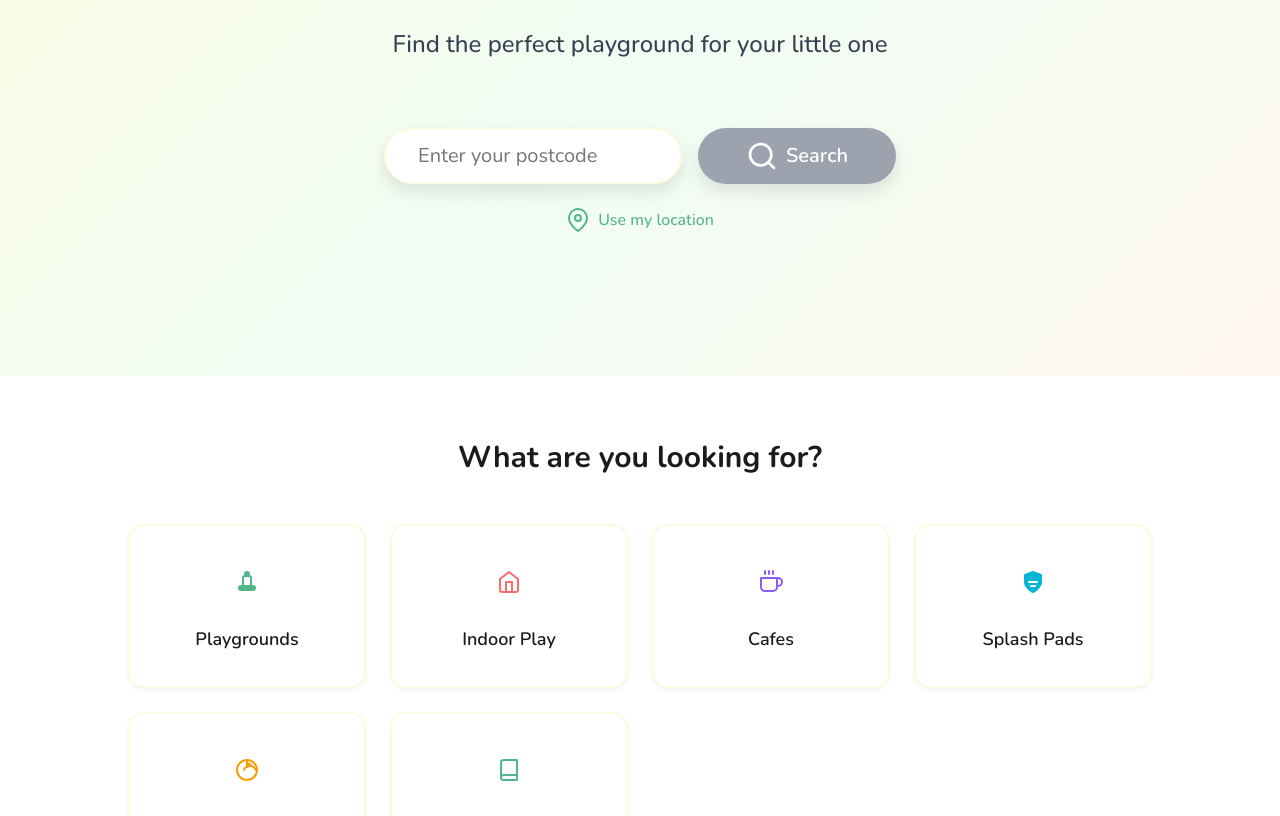
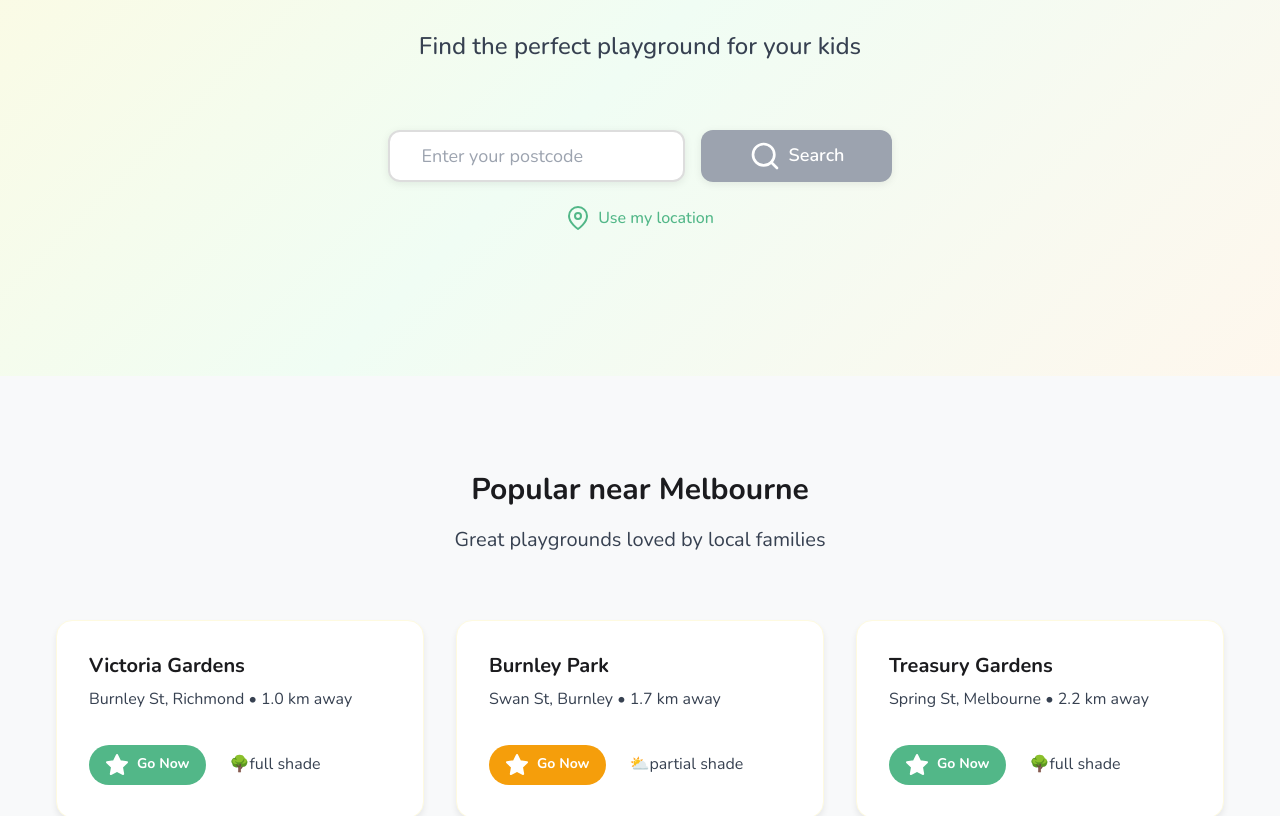
Before and after one commit to liubosdzl33/littlego-au, a Next.js app: page / in a window 1280 px wide. Shown: the part 328-1144 px from the top of the page. Built offline with nearby package versions, Linux system fonts and the light colour scheme.

Commit message:
UX: Fix images, search bar, broken links, simplify cards

```diff
--- a/src/app/page.tsx
+++ b/src/app/page.tsx
@@ -17,53 +17,6 @@ const LocationIcon = () => (
   <svg className="icon" viewBox="0 0 24 24">
     <path d="M21 10c0 7-9 13-9 13s-9-6-9-13a9 9 0 0 1 18 0z"/>
     <circle cx="12" cy="10" r="3"/>
-  </svg>
-);
-
-const PlaygroundIcon = () => (
-  <svg className="icon" viewBox="0 0 24 24">
-    <rect x="4" y="16" width="16" height="4" rx="2" fill="currentColor"/>
-    <path d="M8 16V8a2 2 0 0 1 2-2h4a2 2 0 0 1 2 2v8"/>
-    <circle cx="12" cy="4" r="2" fill="currentColor"/>
-  </svg>
-);
-
-const HomeIcon = () => (
-  <svg className="icon" viewBox="0 0 24 24">
-    <path d="M3 9l9-7 9 7v11a2 2 0 0 1-2 2H5a2 2 0 0 1-2-2z"/>
-    <polyline points="9,22 9,12 15,12 15,22"/>
-  </svg>
-);
-
-const CafeIcon = () => (
-  <svg className="icon" viewBox="0 0 24 24">
-    <path d="M18 8h1a4 4 0 0 1 0 8h-1"/>
-    <path d="M2 8h16v9a4 4 0 0 1-4 4H6a4 4 0 0 1-4-4V8z"/>
-    <line x1="6" y1="1" x2="6" y2="4"/>
-    <line x1="10" y1="1" x2="10" y2="4"/>
-    <line x1="14" y1="1" x2="14" y2="4"/>
-  </svg>
-);
-
-const WaterIcon = () => (
-  <svg className="icon" viewBox="0 0 24 24">
-    <path d="M12 22s8-4 8-10V5l-8-3-8 3v7c0 6 8 10 8 10z" fill="currentColor"/>
-    <path d="M8 12h8M10 16h4" stroke="white" strokeWidth="2"/>
-  </svg>
-);
-
-const ArtIcon = () => (
-  <svg className="icon" viewBox="0 0 24 24">
-    <path d="M9.06 11.9c.18-.98.74-1.86 1.5-2.5a6 6 0 0 1 8.48 0c.76.64 1.32 1.52 1.5 2.5"/>
-    <circle cx="12" cy="12" r="10"/>
-    <path d="M12 3v6l4-2-4-2z" fill="currentColor"/>
-  </svg>
-);
-
-const BookIcon = () => (
-  <svg className="icon" viewBox="0 0 24 24">
-    <path d="M4 19.5A2.5 2.5 0 0 1 6.5 17H20"/>
-    <path d="M6.5 2H20v20H6.5A2.5 2.5 0 0 1 4 19.5v-15A2.5 2.5 0 0 1 6.5 2z"/>
   </svg>
 );
 
@@ -103,15 +56,6 @@ export default function SearchFirstHomepage() {
     }
   };
 
-  const categories = [
-    { name: 'Playgrounds', icon: PlaygroundIcon, color: 'var(--color-green-medium)' },
-    { name: 'Indoor Play', icon: HomeIcon, color: 'var(--color-coral)' },
-    { name: 'Cafes', icon: CafeIcon, color: '#8b5cf6' },
-    { name: 'Splash Pads', icon: WaterIcon, color: '#06b6d4' },
-    { name: 'Classes', icon: ArtIcon, color: '#f59e0b' },
-    { name: 'Libraries', icon: BookIcon, color: 'var(--color-green-medium)' }
-  ];
-
   return (
     <main>
       {/* Hero Search Section */}
@@ -147,7 +91,7 @@ export default function SearchFirstHomepage() {
                 color: 'var(--color-text-medium)',
                 fontWeight: '500'
               }}>
-                Find the perfect playground for your little one
+                Find the perfect playground for your kids
               </p>
             </div>
 
@@ -168,34 +112,36 @@ export default function SearchFirstHomepage() {
                   className="form-input"
                   style={{
                     flex: 1,
-                    height: '3.5rem',
-                    fontSize: 'var(--text-lg)',
+                    height: '52px',
+                    fontSize: '18px',
+                    color: '#1b1b1e',
+                    backgroundColor: '#ffffff',
                     paddingLeft: 'var(--space-lg)',
                     paddingRight: 'var(--space-lg)',
-                    border: '2px solid var(--color-cream)',
-                    borderRadius: 'var(--radius-full)',
-                    backgroundColor: 'var(--color-white)',
-                    boxShadow: 'var(--shadow-lg)'
+                    border: '2px solid #dddddd',
+                    borderRadius: '12px',
+                    boxShadow: '0 2px 8px rgba(0,0,0,0.08)',
+                    transition: 'all 0.2s ease'
                   }}
                 />
                 <button
                   type="submit"
                   disabled={!postcode.trim()}
                   style={{
-                    height: '3.5rem',
+                    height: '52px',
                     paddingLeft: 'var(--space-xl)',
                     paddingRight: 'var(--space-xl)',
                     backgroundColor: postcode.trim() ? 'var(--color-green-medium)' : '#9ca3af',
                     color: 'var(--color-white)',
                     border: 'none',
-                    borderRadius: 'var(--radius-full)',
+                    borderRadius: '12px',
                     fontWeight: '600',
-                    fontSize: 'var(--text-lg)',
+                    fontSize: '18px',
                     cursor: postcode.trim() ? 'pointer' : 'not-allowed',
                     display: 'flex',
                     alignItems: 'center',
                     gap: 'var(--space-xs)',
-                    boxShadow: 'var(--shadow-lg)',
+                    boxShadow: '0 2px 8px rgba(0,0,0,0.08)',
                     transition: 'all 0.2s ease'
                   }}
                 >
@@ -228,64 +174,6 @@ export default function SearchFirstHomepage() {
               </button>
             </form>
 
-          </div>
-        </div>
-      </section>
-
-      {/* Quick Category Filters */}
-      <section style={{
-        padding: 'var(--space-2xl) 0',
-        backgroundColor: 'var(--color-white)'
-      }}>
-        <div className="container">
-          <h2 style={{
-            fontSize: 'var(--text-2xl)',
-            fontWeight: '700',
-            textAlign: 'center',
-            marginBottom: 'var(--space-xl)',
-            color: 'var(--color-text-dark)'
-          }}>
-            What are you looking for?
-          </h2>
-
-          <div style={{
-            display: 'grid',
-            gridTemplateColumns: 'repeat(auto-fit, minmax(200px, 1fr))',
-            gap: 'var(--space-md)',
-            maxWidth: '64rem',
-            margin: '0 auto'
-          }}>
-            {categories.map((category) => (
-              <Link
-                key={category.name}
-                href={`/search?category=${category.name.toLowerCase().replace(' ', '_')}`}
-                style={{
-                  display: 'flex',
-                  flexDirection: 'column',
-                  alignItems: 'center',
-                  gap: 'var(--space-sm)',
-                  padding: 'var(--space-lg)',
-                  backgroundColor: 'var(--color-white)',
-                  border: '2px solid var(--color-cream)',
-                  borderRadius: 'var(--radius-lg)',
-                  textDecoration: 'none',
-                  transition: 'all 0.2s ease',
-                  boxShadow: 'var(--shadow-sm)'
-                }}
-                className="category-pill"
-              >
-                <div style={{ color: category.color, fontSize: '2rem' }}>
-                  <category.icon />
-                </div>
-                <span style={{
-                  fontWeight: '600',
-                  color: 'var(--color-text-dark)',
-                  fontSize: 'var(--text-base)'
-                }}>
-                  {category.name}
-                </span>
-              </Link>
-            ))}
           </div>
         </div>
       </section>
@@ -408,6 +296,18 @@ export default function SearchFirstHomepage() {
           </div>
         </section>
       )}
+
+      {/* Search Input Focus Styling */}
+      <style jsx>{`
+        input[type="text"]:focus {
+          border-color: #52b788 !important;
+          box-shadow: 0 2px 12px rgba(82,183,136,0.2) !important;
+          outline: none;
+        }
+        input[type="text"]::placeholder {
+          color: #9ca3af;
+        }
+      `}</style>
     </main>
   );
 }
--- a/src/components/Footer.tsx
+++ b/src/components/Footer.tsx
@@ -97,8 +97,6 @@ export default function Footer() {
                 <EmailIcon />
                 Contact Us
               </a>
-              <a href="#" className="footer-link">Privacy Policy</a>
-              <a href="#" className="footer-link">Terms of Service</a>
             </div>
           </div>
 
```
Also changed, not shown: src/app/search/search-results.tsx (+61 -161 lines).
